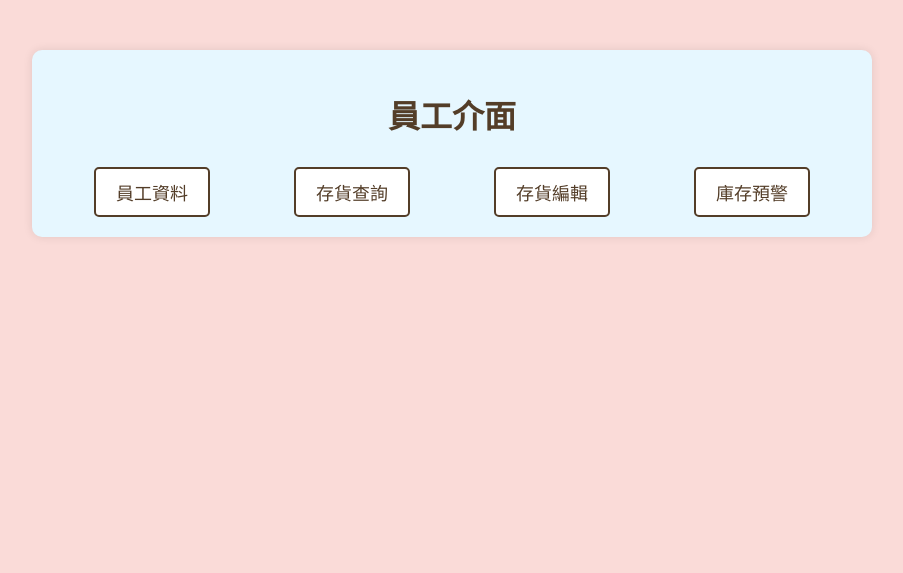
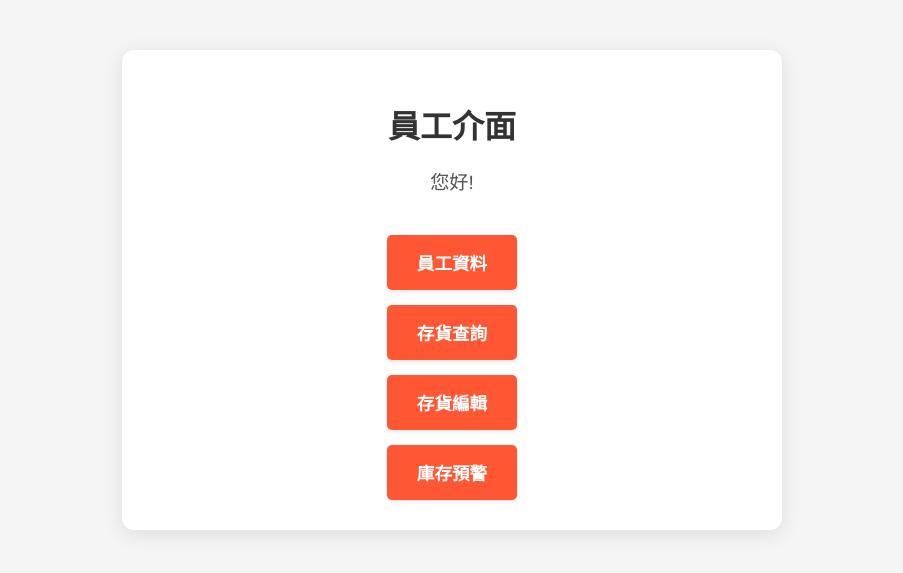
Before and after one commit to joy0215/pinchwell, a Django app: template templates/employee_dashboard.html in a window 1280 px wide. Shown: the top 573 px of the page, without its empty margins (188-1091 px from the left). Run offline with Django 3.2, Linux system fonts and the light colour scheme; the template is opened without the code that fills it, so the values that code supplies are empty.

Commit message:
員工介面與feedback更改

```diff
--- a/templates/employee_dashboard.html
+++ b/templates/employee_dashboard.html
@@ -6,52 +6,66 @@
     <title>員工介面</title>
     <style>
         body {
-            background-color: #FADBD8;
-            font-family: Arial, sans-serif;
+            background-color: #F5F5F5; /* 淺灰色背景 */
+            font-family: 'Helvetica Neue', Arial, sans-serif;
             margin: 0;
             padding: 0;
         }
 
         .container {
-            max-width: 800px;
+            max-width: 600px; /* 縮小寬度使其更集中 */
             margin: 50px auto;
-            padding: 20px;
-            background-color: #e6f7ff;
-            border-radius: 10px;
-            box-shadow: 0 0 10px rgba(0, 0, 0, 0.1);
+            padding: 30px;
+            background-color: #ffffff; /* 白色背景 */
+            border-radius: 12px;
+            box-shadow: 0 4px 20px rgba(0, 0, 0, 0.1); /* 柔和的陰影 */
+            text-align: center;
         }
 
         h1 {
-            color: #533d28; /* 深棕色 */
-            text-align: center;
+            color: #333333; /* 深灰色 */
+            margin-bottom: 20px; /* 增加標題下方的間距 */
+            font-size: 2em;
+        }
+
+        .employee-name {
+            color: #555555; /* 中灰色 */
+            font-size: 1.2em;
+            margin-bottom: 40px; /* 增加姓名下方的間距 */
         }
 
         .buttons {
             display: flex;
-            justify-content: space-around;
-            margin-top: 30px;
+            flex-direction: column; /* 使按鈕縱向排列 */
+            gap: 15px; /* 增加按鈕間的間距 */
+            align-items: center; /* 使按鈕居中 */
         }
 
         .button {
-            padding: 10px 20px;
-            background-color: #ffffff; /* 白色 */
-            color: #533d28; /* 深棕色 */
+            padding: 15px 30px; /* 增加內邊距 */
+            background-color: #FF5733; /* 明亮的橙色 */
+            color: #ffffff; /* 白色文字 */
             text-decoration: none;
-            border: 2px solid #533d28; /* 深棕色 */
+            border: none;
             border-radius: 5px;
-            font-size: 18px;
-            transition: background-color 0.3s, color 0.3s;
+            font-size: 1.1em;
+            font-weight: bold;
+            transition: background-color 0.3s, transform 0.3s; /* 添加背景色和縮放過渡效果 */
+            box-shadow: 0 2px 4px rgba(0, 0, 0, 0.1); /* 小陰影增加立體感 */
         }
 
         .button:hover {
-            background-color: #533d28; /* 深棕色 */
-            color: #ffffff; /* 白色 */
+            background-color: #C70039; /* 深橙色 */
+            transform: translateY(-3px); /* 懸停時上移效果 */
         }
     </style>
 </head>
 <body>
     <div class="container">
         <h1>員工介面</h1>
+        <div class="employee-name">
+            您好!
+        </div>
         <div class="buttons">
             <a href="{% url 'employee_profile' %}" class="button">員工資料</a>
             <a href="{% url 'inventory_query' %}" class="button">存貨查詢</a>
```
Also changed, not shown: templates/employee_login.html (+99 -12 lines), templates/marketing/feedback.html (+13 -12 lines).
